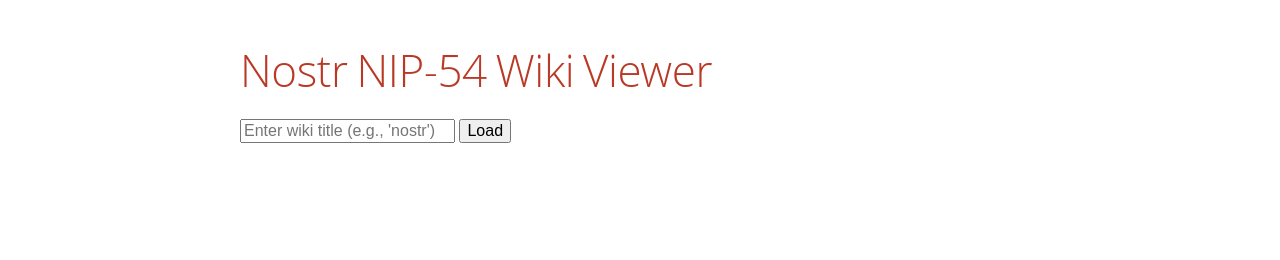
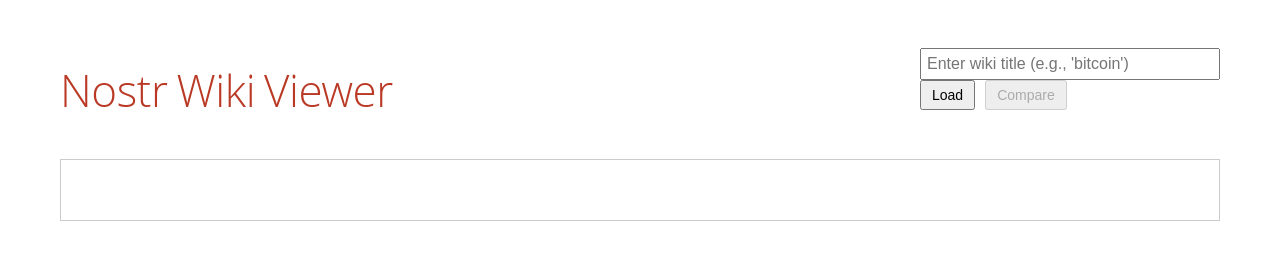
Before and after one commit to bquast/grok-wiki-view, a plain HTML site: page index.html in a window 1280 px wide. Drawn offline with Linux system fonts and the light colour scheme.

Commit message:
fix layout, styling, side-by-side compare view

```diff
--- a/index.html
+++ b/index.html
@@ -3,26 +3,41 @@
 <head>
   <meta charset="UTF-8">
   <title>Nostr Wiki Viewer</title>
-  <script src="asciidoctor.min.js"></script>
-  <link rel="stylesheet" href="asciidoctor.css">
+  <script src="/asciidoctor.min.js"></script> <!-- Already correct for root -->
+  <link rel="stylesheet" href="/asciidoctor.css"> <!-- Changed from /css/ to root -->
   <style>
-    body { font-family: sans-serif; max-width: 800px; margin: auto; }
-    #articles { display: flex; flex-wrap: wrap; }
-    .article { border: 1px solid #ccc; padding: 10px; margin: 10px; width: 45%; }
-    #comparison { display: none; }
+    body { font-family: Arial, sans-serif; margin: 0; padding: 20px; max-width: 1200px; margin: auto; background: #fff; }
+    .header { display: flex; justify-content: space-between; align-items: center; margin-bottom: 20px; }
+    .search-bar { width: 300px; padding: 5px; font-size: 16px; }
+    .buttons { display: flex; gap: 10px; }
+    .buttons button { padding: 5px 10px; font-size: 14px; }
+    .content { border: 1px solid #ccc; padding: 20px; }
+    .versions { margin-bottom: 20px; }
+    .version { border-bottom: 1px solid #eee; padding: 10px 0; }
+    .version select { width: 100%; padding: 5px; }
+    .comparison { display: flex; gap: 20px; }
+    .article-panel { flex: 1; border: 1px solid #ccc; padding: 10px; min-height: 400px; }
+    #status { color: #666; margin-bottom: 10px; }
   </style>
 </head>
 <body>
-  <h1>Nostr NIP-54 Wiki Viewer</h1>
-  <input id="d-tag" placeholder="Enter wiki title (e.g., 'nostr')" />
-  <button onclick="fetchWiki()">Load</button>
-  <div id="status"></div>
-  <div id="articles"></div>
-  <div id="comparison">
-    <h2>Comparison</h2>
-    <select id="left"></select> vs <select id="right"></select>
-    <button onclick="compareArticles()">Compare</button>
-    <pre id="diff"></pre>
+  <div class="header">
+    <h1>Nostr Wiki Viewer</h1>
+    <div class="search-bar-container">
+      <input id="d-tag" class="search-bar" placeholder="Enter wiki title (e.g., 'bitcoin')" />
+      <div class="buttons">
+        <button onclick="fetchWiki()">Load</button>
+        <button onclick="compareArticles()" id="compare-btn" disabled>Compare</button>
+      </div>
+    </div>
+  </div>
+  <div class="content">
+    <div id="status"></div>
+    <div class="versions" id="versions"></div>
+    <div class="comparison" id="comparison" style="display: none;">
+      <div class="article-panel" id="left-panel"></div>
+      <div class="article-panel" id="right-panel"></div>
+    </div>
   </div>
 
   <script>
@@ -36,42 +51,42 @@
       const data = await res.json();
       if (data.error) return alert(data.error);
 
-      events = data.events.sort((a, b) => (b.reactionCount || 0) - (a.reactionCount || 0)); // Sort by reactions
+      events = data.events.sort((a, b) => (b.created_at * 1000) - (a.created_at * 1000));
       document.getElementById('status').textContent = `Found ${events.length} versions (cached: ${data.fromCache})`;
 
-      const articlesDiv = document.getElementById('articles');
-      articlesDiv.innerHTML = '';
+      const versionsDiv = document.getElementById('versions');
+      versionsDiv.innerHTML = `<h2>Versions</h2><select id="left-select" onchange="updateCompareButton()"><option value="">Select Version 1</option></select><select id="right-select" onchange="updateCompareButton()"><option value="">Select Version 2</option></select>`;
+      const leftSelect = document.getElementById('left-select');
+      const rightSelect = document.getElementById('right-select');
       events.forEach((ev, idx) => {
-        const html = asciidoctor.convert(ev.content);
-        const div = document.createElement('div');
-        div.className = 'article';
-        div.innerHTML = `<h3>${ev.tags.find(t => t[0] === 'title')?.[1] || d} (by ${ev.pubkey.slice(0, 8)}...)</h3>
-                         <p>Reactions: ${ev.reactionCount || 0}</p>${html}`;
-        articlesDiv.appendChild(div);
+        const time = new Date(ev.created_at * 1000).toLocaleString();
+        const option = `<option value="${idx}">${time} by ${ev.pubkey.slice(0, 8)}...</option>`;
+        leftSelect.innerHTML += option;
+        rightSelect.innerHTML += option;
       });
+      document.getElementById('comparison').style.display = 'none';
+    }
 
-      if (events.length > 1) {
-        document.getElementById('comparison').style.display = 'block';
-        const left = document.getElementById('left');
-        const right = document.getElementById('right');
-        left.innerHTML = right.innerHTML = events.map((ev, idx) => `<option value="${idx}">${ev.pubkey.slice(0, 8)}... (${ev.reactionCount || 0} reactions)</option>`).join('');
-      }
+    function updateCompareButton() {
+      const left = document.getElementById('left-select').value;
+      const right = document.getElementById('right-select').value;
+      document.getElementById('compare-btn').disabled = !left || !right || left === right;
     }
 
     function compareArticles() {
-      const leftIdx = document.getElementById('left').value;
-      const rightIdx = document.getElementById('right').value;
-      if (leftIdx === rightIdx) return alert('Select different versions');
+      const leftIdx = document.getElementById('left-select').value;
+      const rightIdx = document.getElementById('right-select').value;
+      if (!leftIdx || !rightIdx || leftIdx === rightIdx) return;
 
-      const leftContent = events[leftIdx].content.split('\n');
-      const rightContent = events[rightIdx].content.split('\n');
-      let diff = '';
-      for (let i = 0; i < Math.max(leftContent.length, rightContent.length); i++) {
-        if (leftContent[i] !== rightContent[i]) {
-          diff += `- ${leftContent[i] || ''}\n+ ${rightContent[i] || ''}\n`;
-        }
-      }
-      document.getElementById('diff').textContent = diff || 'No differences';
+      const leftPanel = document.getElementById('left-panel');
+      const rightPanel = document.getElementById('right-panel');
+      const leftHtml = asciidoctor.convert(events[leftIdx].content);
+      const rightHtml = asciidoctor.convert(events[rightIdx].content);
+
+      leftPanel.innerHTML = `<h3>Version ${new Date(events[leftIdx].created_at * 1000).toLocaleString()}</h3>${leftHtml}`;
+      rightPanel.innerHTML = `<h3>Version ${new Date(events[rightIdx].created_at * 1000).toLocaleString()}</h3>${rightHtml}`;
+      document.getElementById('comparison').style.display = 'flex';
+      document.getElementById('versions').style.display = 'none';
     }
   </script>
 </body>
```
